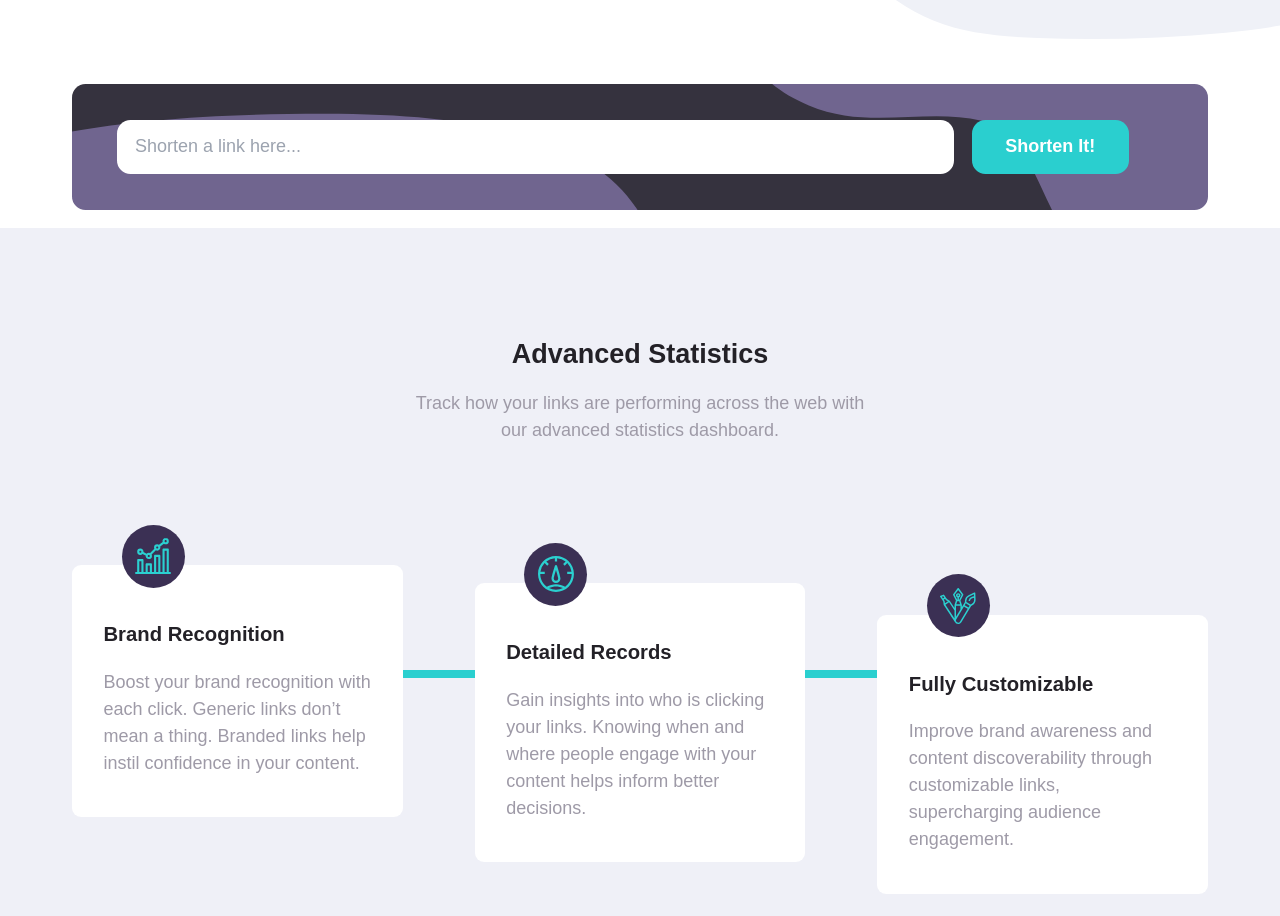
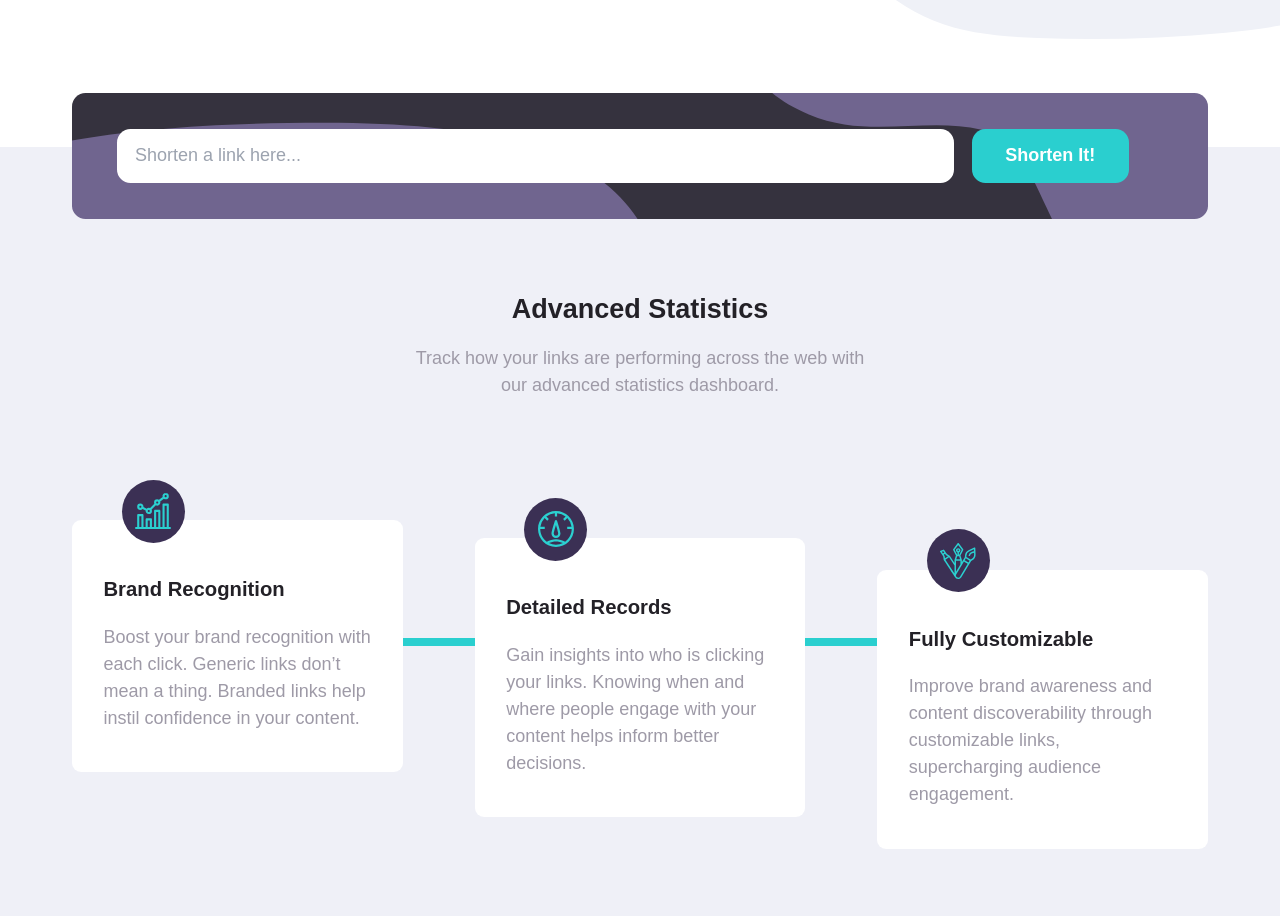
Before and after one commit to alvyynm/shortly, a React (Vite) app in the folder frontend/: page / in a window 1280 px wide. Shown: the part 556-1472 px from the top of the page. Built offline with nearby package versions, Linux system fonts and the light colour scheme.

Commit message:
fix(style): make input section lie between two background colors

```diff
--- a/frontend/src/components/Landing.jsx
+++ b/frontend/src/components/Landing.jsx
@@ -47,7 +47,7 @@ function Landing() {
   return (
     <section className="w-full mt-5 text-grayish-violet relative">
       {/* // HERO SECTION */}
-      <div className="px-4 py-4 lg:px-16">
+      <div className="px-4 py-4 lg:px-16 mb-28 lg:mb-20">
         <div className="max-w-7xl mx-auto">
           <div className="grid grid-cols-1 lg:grid-cols-2 gap-10 lg:gap-44">
             <div className="order-last lg:order-first flex flex-col justify-center items-center text-center lg:items-start lg:text-left">
@@ -69,10 +69,17 @@ function Landing() {
               />
             </div>
           </div>
+        </div>
+      </div>
 
+      {/* STATS SECTION */}
+
+      <div className="w-full py-20 bg-[#eff0f7]">
+        <div className="px-4 py-4 lg:px-16">
+          <div className="max-w-7xl mx-auto relative">
             {/* INPUT SECTION */}
 
-          <div className="rounded-xl bg-shorten-mobilebg bg-dark-blue bg-blend-screen bg-right-top bg-no-repeat lg:bg-cover  lg:bg-shorten-desktopbg w-full h-40 lg:h-28 mt-10 flex justify-center items-center">
+            <div className="rounded-xl bg-shorten-mobilebg bg-dark-blue bg-blend-screen bg-right-top bg-no-repeat lg:bg-cover  lg:bg-shorten-desktopbg w-full h-40 lg:h-28 -mt-44 lg:-mt-36 flex justify-center items-center">
               <form
                 onSubmit={handleSubmit}
                 method="post"
@@ -99,15 +106,8 @@ function Landing() {
                 </button>
               </form>
             </div>
-        </div>
-      </div>
 
-      {/* STATS SECTION */}
-
-      <div className="w-full py-20 bg-[#eff0f7]">
-        <div className="px-4 py-4 lg:px-16">
-          <div className="max-w-7xl mx-auto relative">
-            <div className="text-center md:w-2/4 lg:w-2/5 mx-auto mb-10">
+            <div className="text-center md:w-2/4 lg:w-2/5 mx-auto mb-10 mt-16">
               <h2 className="text-dark-violet-deep font-bold text-2xl mb-4">
                 Advanced Statistics
               </h2>
@@ -116,7 +116,7 @@ function Landing() {
                 advanced statistics dashboard.
               </p>
             </div>
-            <div className="flex flex-col lg:flex-row items-center gap-16 pt-10 md:pt-0">
+            <div className="flex flex-col lg:flex-row items-center gap-16 pt-10 md:pt-0 relative">
               <div className="md:w-96 text-center lg:text-left px-7 bg-white py-5 rounded-lg z-30">
                 <div className="mb-7 -mt-14 bg-dark-violet w-14 h-14 rounded-full mx-auto lg:ml-4 flex items-center justify-center">
                   <img src={brandrecog} alt="" className="w-8" />
@@ -158,9 +158,9 @@ function Landing() {
                   customizable links, supercharging audience engagement.
                 </p>
               </div>
+              {/* Timeline */}
+              <div className="bg-red border-4 border-cyan absolute rotate-90 -left-12 -right-12 top-[50%] lg:top-[48%] md:left-5 md:right-5 lg:transform-none lg:right-60 lg:left-60 z-10"></div>
             </div>
-            {/* Timeline */}
-            <div className="bg-red border-4 border-cyan absolute rotate-90 -left-12 -right-12 top-[55%] lg:top-[60%] md:left-5 md:right-5 lg:transform-none lg:right-60 lg:left-60 z-10"></div>
           </div>
         </div>
       </div>
```
Lines whose indentation alone changed are shown as unchanged.
